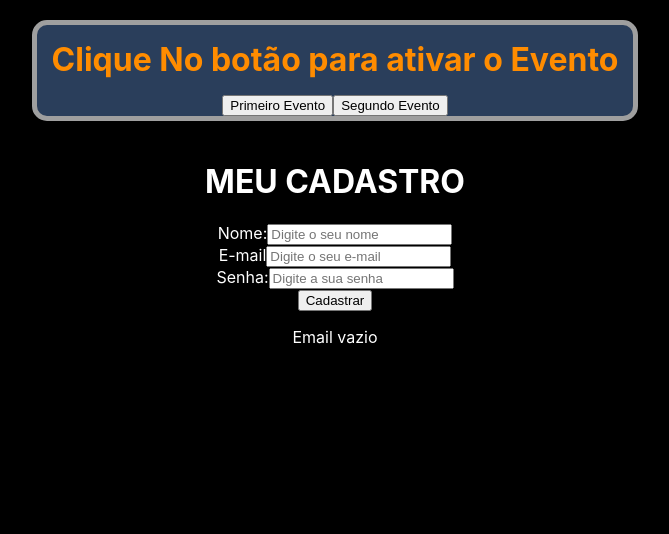
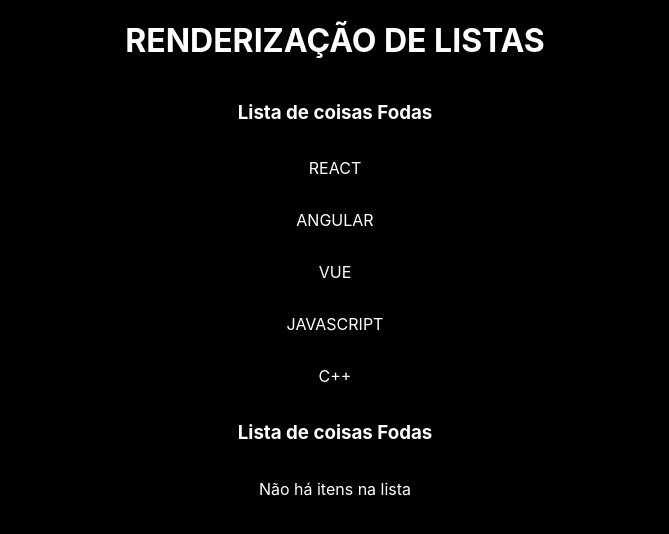
Before and after one commit to NashiCodes/React, a React (Create React App) app: page / in a window 1280 px wide. Shown: the top 534 px of the page, without its empty margins (305-974 px from the left). Built offline with nearby package versions, Linux system fonts and the light colour scheme.

Commit message:
mexendo com a criação de listas

```diff
--- a/src/App.js
+++ b/src/App.js
@@ -1,12 +1,13 @@
 import "./App.css";
-import Event from "./components/Index";
-import Form from "./components/Form";
+import Lista from "./components/Lista";
 
 function App() {
+  const itens = ['REACT', 'ANGULAR', 'VUE', 'JAVASCRIPT', 'C++'];
   return (
     <div className="App">
-      <Event number="1" />
-      <Form />
+      <h1>RENDERIZAÇÃO DE LISTAS</h1>
+      <Lista itens={itens} />
+      <Lista itens={[]} />
     </div>
   );
 }
--- /dev/null
+++ b/src/components/Lista.js
@@ -0,0 +1,14 @@
+function Lista({ itens }) {
+  return (
+    <>
+      <h3>Lista de coisas Fodas</h3>
+      {itens.length > 0 ? (
+        itens.map((item, index) => <p key={index}>{item}</p>)
+      ) : (
+        <p>Não há itens na lista</p>
+      )}
+    </>
+  );
+}
+
+export default Lista;
```
